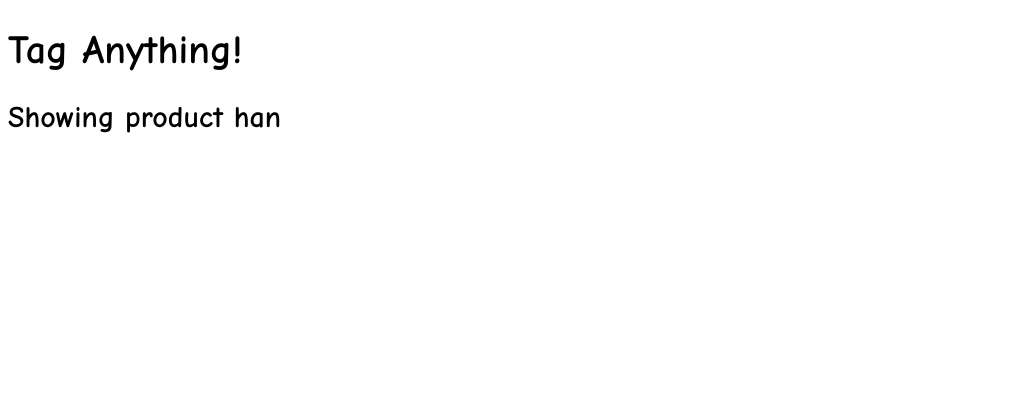
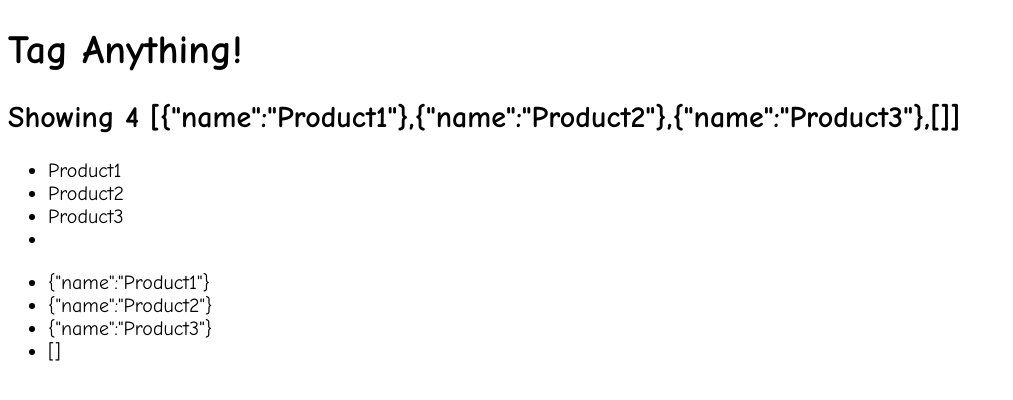
Before and after one commit to hanfak/MEAN-stack-CRUD-spiked, a website: page public/index.html in a window 1280 px wide. Shown: the whole page, without its empty margins (0-1013 px from the left). Drawn offline with Linux system fonts and the light colour scheme; files whose address does not match are found by name.

Commit message:
partial display data in ctrl

```diff
--- a/public/html/products-index.html
+++ b/public/html/products-index.html
@@ -1 +1,13 @@
-<h2>Showing product {{pIndexVM.name}}</h2>
+<h2>Showing {{pIndexVM.products.length}} {{pIndexVM.products}}</h2>
+
+<ul>
+  <li data-ng-repeat="product in pIndexVM.products">
+    <a data-ui-sref="productsShow(product)">{{product.name}}</a>
+  </li>
+</ul>
+
+<ul>
+  <li data-ng-repeat="product in pIndexVM.products">
+{{product}}
+  </li>
+</ul>
--- a/public/js/app.js
+++ b/public/js/app.js
@@ -27,6 +27,11 @@
 
   function productsIndexCtrl(){
     var vm  = this;
-    vm.name = 'han';
+    vm.products = [
+      {name: "Product1"},
+      {name: "Product2"},
+      {name: "Product3"},
+      []
+    ];
    }
 })();
```
